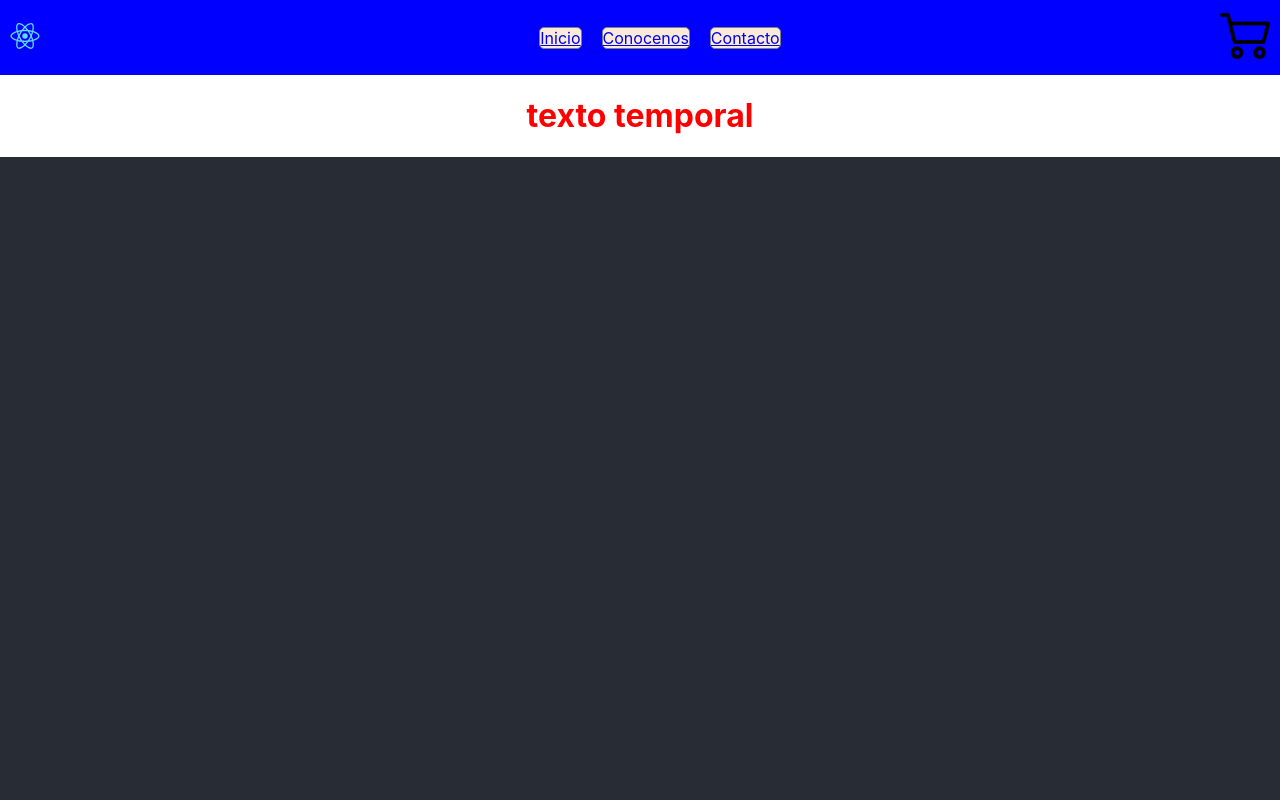
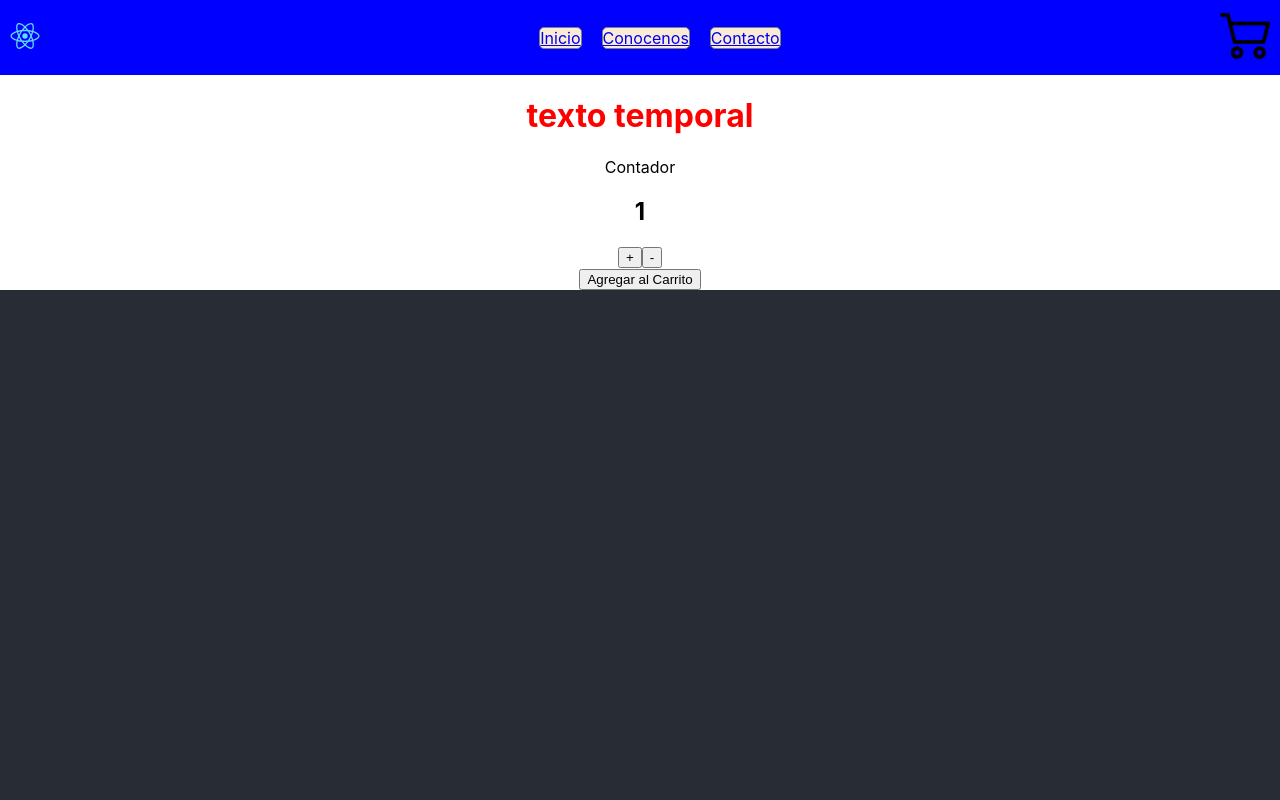
Before and after one commit to 90slucifer/HYVA_Del_Giudice, a React (Create React App) app: page / in a window 1280 px wide. Shown: the top 800 px of the page. Built offline with nearby package versions, Linux system fonts and the light colour scheme.

Commit message:
Agrego boton contador

```diff
--- a/src/App.js
+++ b/src/App.js
@@ -1,12 +1,16 @@
 import './App.css';
 import NavBar from './components/NavBar/NavBar';
 import ItemListContainer from './components/ItemListContainer/ItemListContainer';
+import ItemCount from './components/ItemCount/ItemCount';
+
+
 
 function App() {
   return (
     <div className="App">
       <NavBar/>
       <ItemListContainer texto='texto temporal' subtexto='xdnt'/>
+      <ItemCount stock={5} initial={1} />
       <header className="App-header">
       </header>
     </div>
--- /dev/null
+++ b/src/components/ItemCount/ItemCount.js
@@ -0,0 +1,40 @@
+import { useState } from "react"
+
+const ItemCount = ({ stock, initial, onAdd}) => {
+    const [contador, setContador] = useState(1)
+
+    const suma = () => {
+        if (contador === stock) {
+            return
+        }
+        setContador(contador + 1)
+    }
+
+    const resta = () => {
+        if (contador === initial) {
+            return
+        }
+        setContador(contador - 1)
+    }
+
+    const add = () => {
+        if (stock > 1) {
+            onAdd(contador)
+        }
+    }
+
+
+  return (
+    <>
+        <div>Contador</div>
+        <h2>{contador}</h2>
+        <button onClick={suma}>+</button>
+        <button onClick={resta}>-</button>
+        <br/>
+        <button>Agregar al Carrito</button>
+    </>
+  )
+}
+
+export default ItemCount;
+// <ItemCount stock="5" initial="1" />
```
